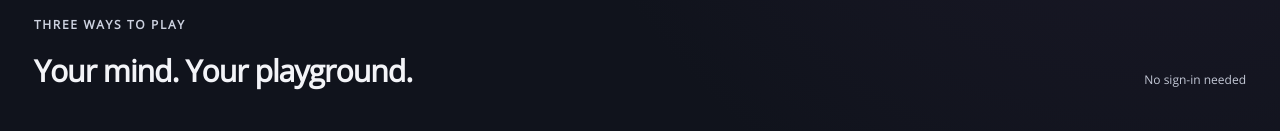
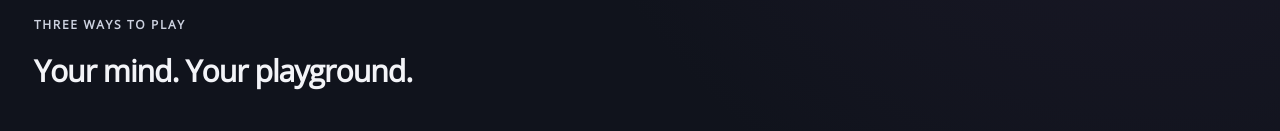
Before and after one commit to ligangwang/dingn, a Next.js app: page / in a window 1280 px wide. Shown: the part 587-718 px from the top of the page. Built offline with nearby package versions, Linux system fonts and the light colour scheme; no server answers.

Commit message:
Remove no-sign-in caption from homepage (#101)

```diff
--- a/src/components/home.tsx
+++ b/src/components/home.tsx
@@ -76,7 +76,6 @@ export function Home() {
             <p className="eyebrow">{t("THREE WAYS TO PLAY")}</p>
             <h2>{t("Your mind. Your playground.")}</h2>
           </div>
-          <span>{t("No sign-in needed")}</span>
         </div>
         <div className="arena-grid">
           {ARENAS.map(({ category, className, eyebrow, title, text }) => {
```
